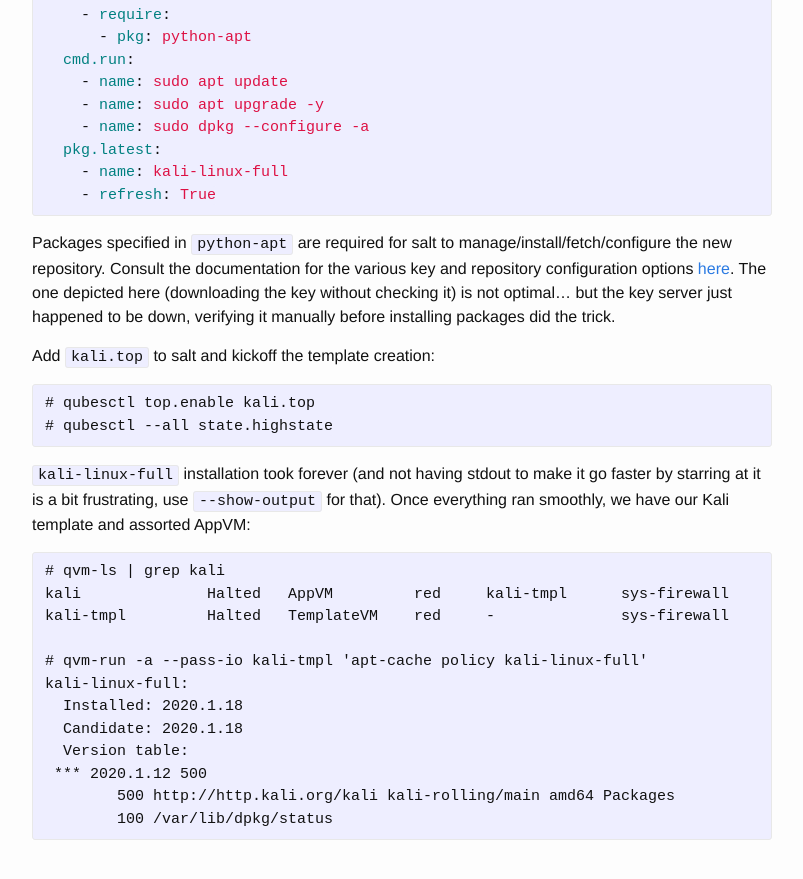
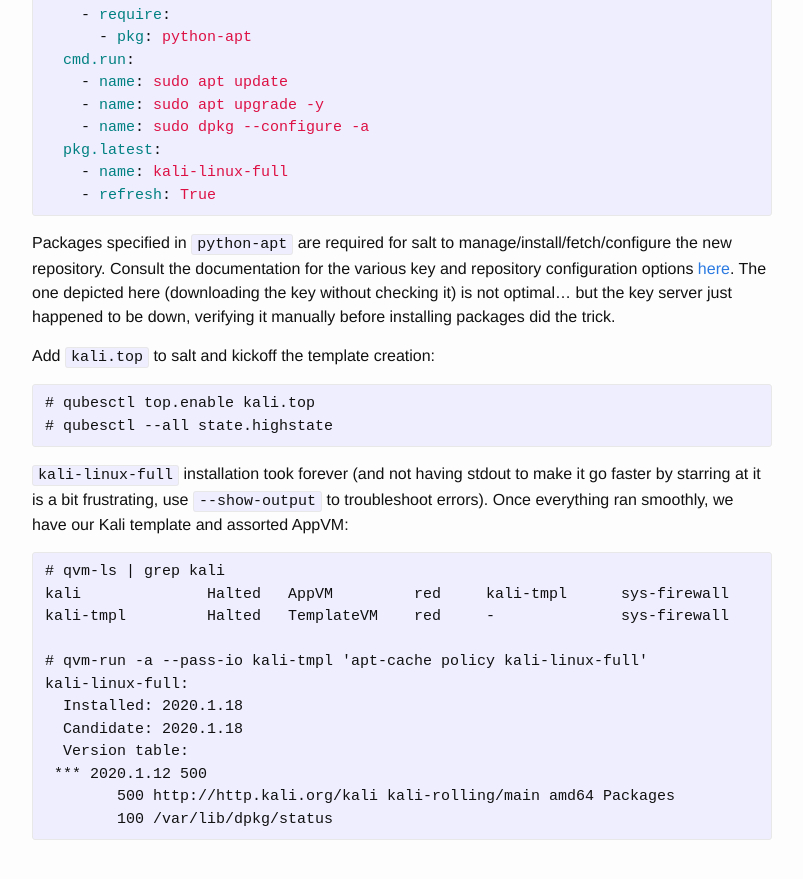
Before and after one commit to alan-mushi/alan-mushi.github.io, a Jekyll site: the page built from _posts/asap/2020-01-18-qubes-os-salt-kali-template.markdown, in a window 1280 px wide and 900 px high, scrolled down 1898 px. Shown: the top 879 px of the window, without its empty margins (238-1041 px from the left). Built offline with Jekyll 4.4.1, drawn with Linux system fonts in a browser that asks for light colours; comment, search, counter and statistics services are not loaded; some of the changed text lies outside the part shown.

Commit message:
Update 2020-01-18-qubes-os-salt-kali-template.markdown

```diff
--- a/_posts/asap/2020-01-18-qubes-os-salt-kali-template.markdown
+++ b/_posts/asap/2020-01-18-qubes-os-salt-kali-template.markdown
@@ -100,7 +100,7 @@
 # qubesctl --all state.highstate
 {% endhighlight %}
 
-`kali-linux-full` installation took forever (and not having stdout to make it go faster by starring at it is a bit frustrating, use `--show-output` for that). Once everything ran smoothly, we have our Kali template and assorted AppVM:
+`kali-linux-full` installation took forever (and not having stdout to make it go faster by starring at it is a bit frustrating, use `--show-output` to troubleshoot errors). Once everything ran smoothly, we have our Kali template and assorted AppVM:
 
 {% highlight text %}
 # qvm-ls | grep kali
```
Also changed, not shown: other parts of _posts/asap/2020-01-18-qubes-os-salt-kali-template.markdown (+1 -1 lines).
